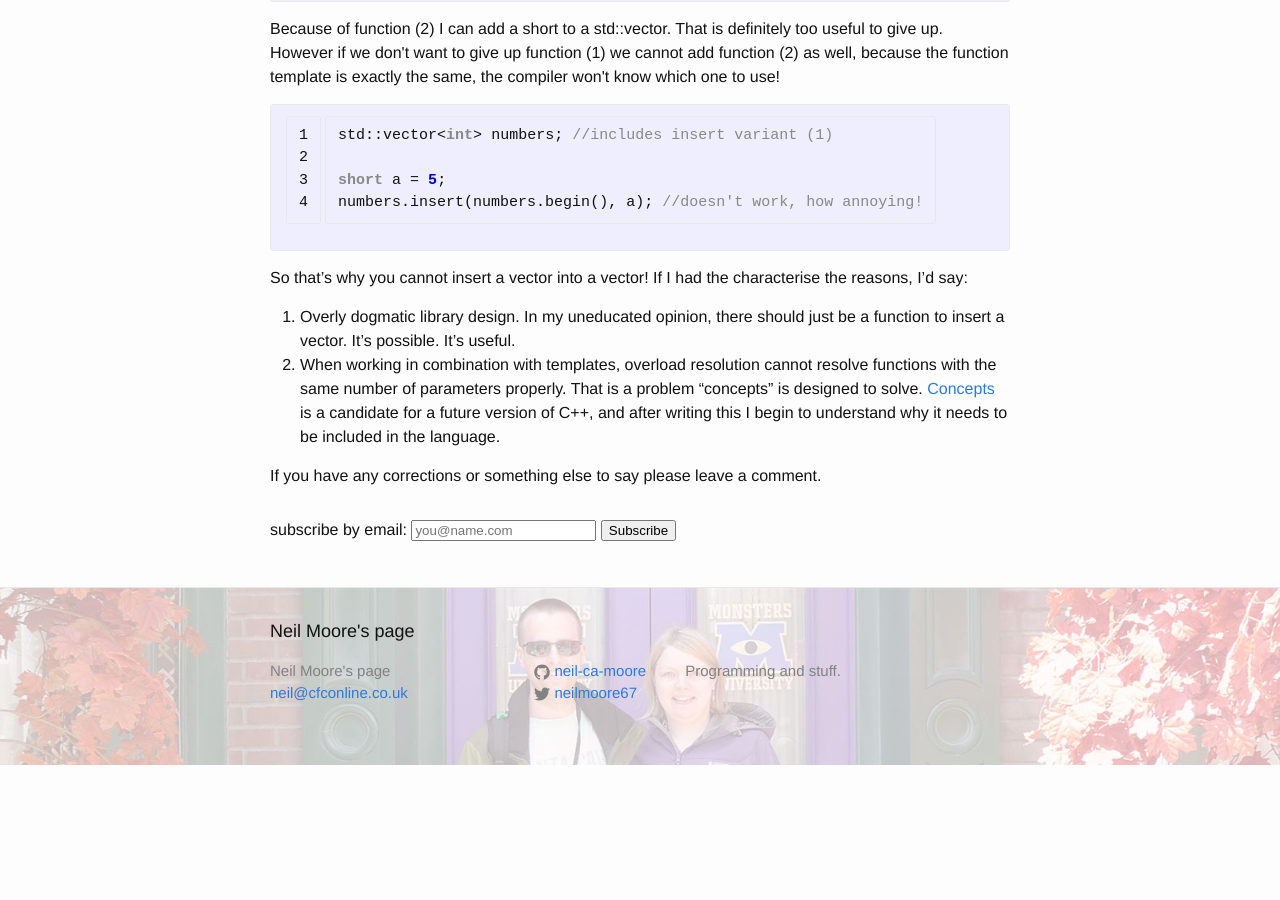
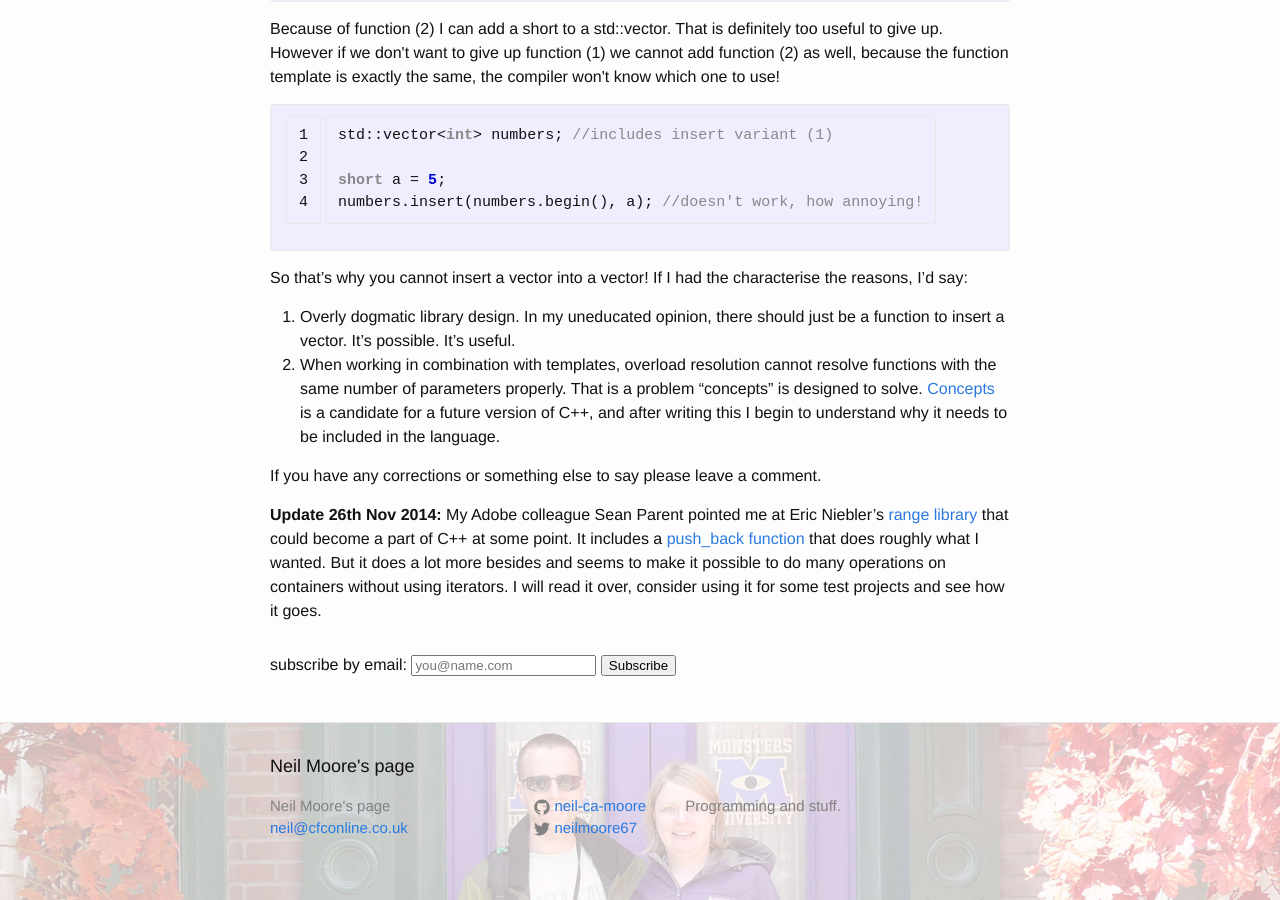
Before and after one commit to neil-ca-moore/neil-ca-moore.github.io, a Jekyll site: the page built from _posts/2014-11-19-vector-append.markdown, in a window 1280 px wide and 900 px high, scrolled down 1745 px. Built offline with Jekyll 4.4.1, drawn with Linux system fonts in a browser that asks for light colours; comment, search, counter and statistics services are not loaded; before the commit the page ends 2510 px from its top, so only the background shows below that.

Commit message:
Update 2014-11-19-vector-append.markdown
Update with more info about range library

```diff
--- a/_posts/2014-11-19-vector-append.markdown
+++ b/_posts/2014-11-19-vector-append.markdown
@@ -81,3 +81,6 @@ So that's why you cannot insert a vector into a vector! If I had the characteris
 2. When working in combination with templates, overload resolution cannot resolve functions with the same number of parameters properly. That is a problem "concepts" is designed to solve. [Concepts](http://en.wikipedia.org/wiki/Concepts_%28C%2B%2B%29) is a candidate for a future version of C++, and after writing this I begin to understand why it needs to be included in the language.
 
 If you have any corrections or something else to say please leave a comment.
+
+**Update 26th Nov 2014:**
+My Adobe colleague Sean Parent pointed me at Eric Niebler's [range library](https://github.com/ericniebler/range-v3) that could become a part of C++ at some point. It includes a [push_back function](https://github.com/ericniebler/range-v3/blob/b160114d3bb5c616a7a891183d17ed803fe8d810/test/container/push_back.cpp) that does roughly what I wanted. But it does a lot more besides and seems to make it possible to do many operations on containers without using iterators. I will read it over, consider using it for some test projects and see how it goes.
```
